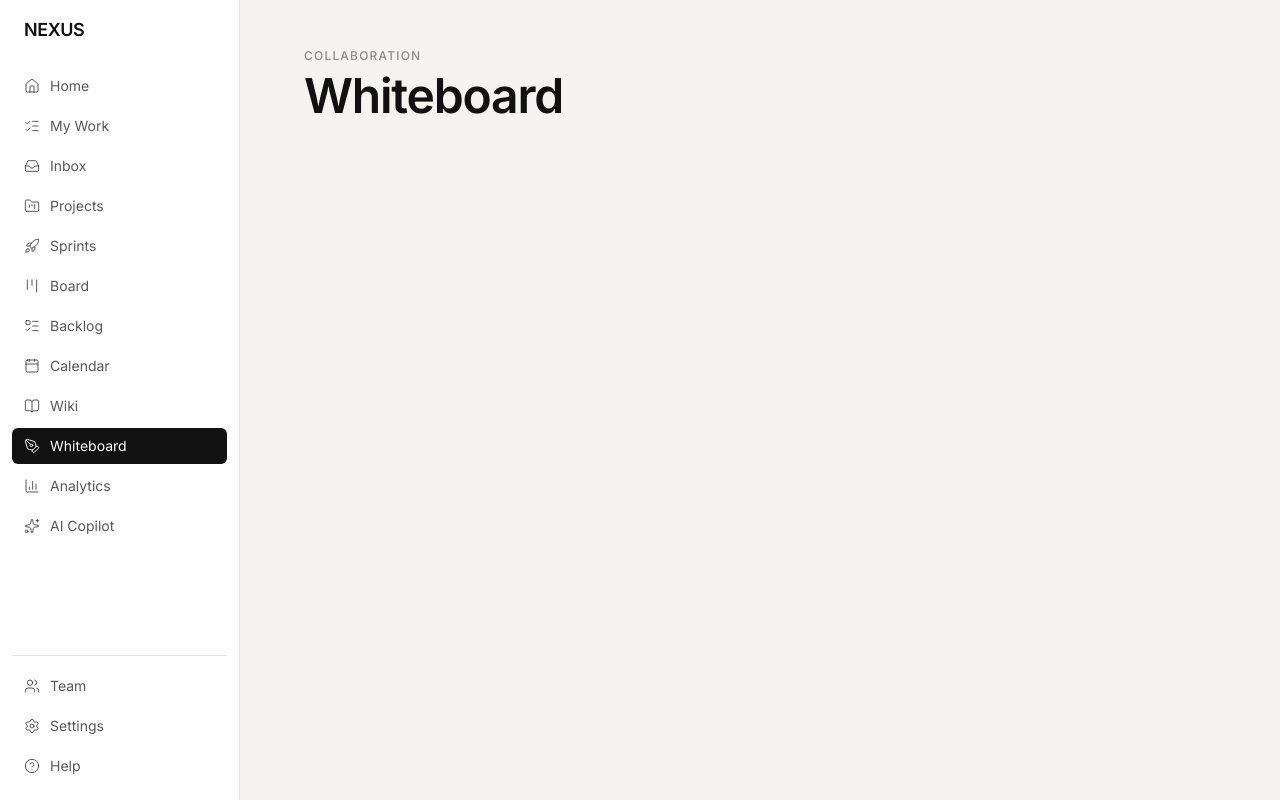
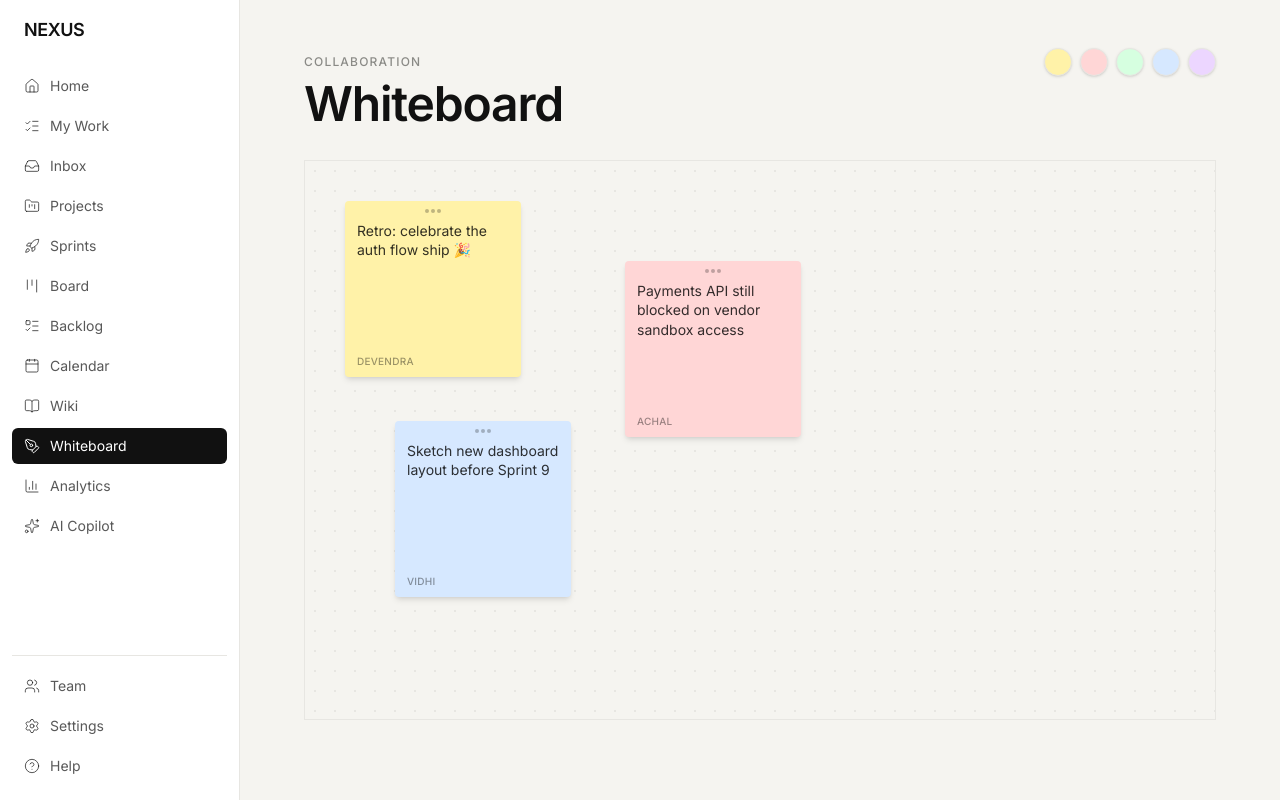
Before and after one commit to ferhennn/lexus, a React (Vite) app in the folder frontend/: page /whiteboard in a window 1280 px wide. Built offline with nearby package versions, Linux system fonts and the light colour scheme.

Commit message:
feat(frontend): build out Whiteboard page with draggable sticky notes

```diff
--- a/frontend/src/pages/Whiteboard.tsx
+++ b/frontend/src/pages/Whiteboard.tsx
@@ -1,5 +1,111 @@
-import { PagePlaceholder } from '../components/ui/PagePlaceholder'
+import { useRef, useState } from 'react'
+import { useAppStore, noteColors, type NoteColor } from '../store/useAppStore'
 
 export function Whiteboard() {
-  return <PagePlaceholder eyebrow="Collaboration" title="Whiteboard" />
+  const stickyNotes = useAppStore((s) => s.stickyNotes)
+  const addStickyNote = useAppStore((s) => s.addStickyNote)
+  const updateStickyNoteText = useAppStore((s) => s.updateStickyNoteText)
+  const moveStickyNote = useAppStore((s) => s.moveStickyNote)
+  const deleteStickyNote = useAppStore((s) => s.deleteStickyNote)
+
+  const boardRef = useRef<HTMLDivElement>(null)
+  const dragState = useRef<{ id: string; offsetX: number; offsetY: number } | null>(null)
+  const [draggingId, setDraggingId] = useState<string | null>(null)
+
+  function handlePointerDown(e: React.PointerEvent, id: string, noteX: number, noteY: number) {
+    const board = boardRef.current
+    if (!board) return
+    const rect = board.getBoundingClientRect()
+    dragState.current = {
+      id,
+      offsetX: e.clientX - rect.left - noteX,
+      offsetY: e.clientY - rect.top - noteY,
+    }
+    setDraggingId(id)
+    ;(e.target as Element).setPointerCapture(e.pointerId)
+  }
+
+  function handlePointerMove(e: React.PointerEvent) {
+    const drag = dragState.current
+    const board = boardRef.current
+    if (!drag || !board) return
+    const rect = board.getBoundingClientRect()
+    const x = Math.max(0, Math.min(e.clientX - rect.left - drag.offsetX, rect.width - 176))
+    const y = Math.max(0, Math.min(e.clientY - rect.top - drag.offsetY, rect.height - 176))
+    moveStickyNote(drag.id, x, y)
+  }
+
+  function handlePointerUp() {
+    dragState.current = null
+    setDraggingId(null)
+  }
+
+  return (
+    <div className="px-4 py-6 sm:px-8 sm:py-8 lg:px-16 lg:py-12">
+      <div className="mb-1 flex flex-wrap items-center justify-between gap-3">
+        <div className="text-xs font-medium uppercase tracking-widest text-mute">Collaboration</div>
+        <div className="flex gap-2">
+          {noteColors.map((color) => (
+            <button
+              key={color}
+              onClick={() => addStickyNote(color)}
+              className="h-7 w-7 rounded-full border border-line shadow-sm transition hover:scale-110"
+              style={{ backgroundColor: color }}
+              aria-label={`Add ${color} sticky note`}
+            />
+          ))}
+        </div>
+      </div>
+      <h1 className="text-3xl font-semibold tracking-tight text-ink sm:text-4xl lg:text-5xl">
+        Whiteboard
+      </h1>
+
+      <div
+        ref={boardRef}
+        onPointerMove={handlePointerMove}
+        onPointerUp={handlePointerUp}
+        className="relative mt-8 h-[560px] w-full overflow-hidden border border-line bg-paper bg-[radial-gradient(#e7e6e2_1px,transparent_1px)] [background-size:20px_20px]"
+      >
+        {stickyNotes.length === 0 && (
+          <div className="flex h-full items-center justify-center text-sm text-mute">
+            Click a color above to drop a sticky note.
+          </div>
+        )}
+        {stickyNotes.map((note) => (
+          <div
+            key={note.id}
+            style={{ left: note.x, top: note.y, backgroundColor: note.color as NoteColor }}
+            className={`group absolute flex h-44 w-44 flex-col rounded-sm shadow-md touch-none ${
+              draggingId === note.id ? 'z-10 shadow-lg' : ''
+            }`}
+          >
+            <div
+              onPointerDown={(e) => handlePointerDown(e, note.id, note.x, note.y)}
+              className="flex h-5 shrink-0 cursor-grab items-center justify-center gap-0.5 active:cursor-grabbing"
+            >
+              <span className="h-1 w-1 rounded-full bg-black/25" />
+              <span className="h-1 w-1 rounded-full bg-black/25" />
+              <span className="h-1 w-1 rounded-full bg-black/25" />
+            </div>
+            <button
+              onClick={() => deleteStickyNote(note.id)}
+              className="absolute right-1.5 top-1.5 hidden h-5 w-5 items-center justify-center rounded-full bg-black/10 text-xs text-black/60 hover:bg-black/20 group-hover:flex"
+              aria-label="Delete note"
+            >
+              ✕
+            </button>
+            <textarea
+              value={note.text}
+              onChange={(e) => updateStickyNoteText(note.id, e.target.value)}
+              placeholder="Write something..."
+              className="min-h-0 w-full flex-1 resize-none bg-transparent px-3 pb-1 text-sm leading-snug text-black/80 outline-none placeholder:text-black/40"
+            />
+            <div className="shrink-0 px-3 pb-2 text-[10px] font-medium uppercase tracking-wide text-black/40">
+              {note.author}
+            </div>
+          </div>
+        ))}
+      </div>
+    </div>
+  )
 }
--- a/frontend/src/store/useAppStore.ts
+++ b/frontend/src/store/useAppStore.ts
@@ -90,6 +90,24 @@ const seedWikiPages: WikiPage[] = [
   },
 ]
 
+export const noteColors = ['#fff2a8', '#ffd6d6', '#d6ffe0', '#d6e8ff', '#ecd6ff'] as const
+export type NoteColor = (typeof noteColors)[number]
+
+export interface StickyNote {
+  id: string
+  text: string
+  color: NoteColor
+  x: number
+  y: number
+  author: string
+}
+
+const seedStickyNotes: StickyNote[] = [
+  { id: 'note-1', text: 'Retro: celebrate the auth flow ship 🎉', color: '#fff2a8', x: 40, y: 40, author: 'Devendra' },
+  { id: 'note-2', text: 'Payments API still blocked on vendor sandbox access', color: '#ffd6d6', x: 320, y: 100, author: 'Achal' },
+  { id: 'note-3', text: 'Sketch new dashboard layout before Sprint 9', color: '#d6e8ff', x: 90, y: 260, author: 'Vidhi' },
+]
+
 export type NotificationCategory = 'MENTIONS' | 'TASKS' | 'PROJECTS' | 'AI' | 'SYSTEM'
 
 export interface Notification {
@@ -167,8 +185,13 @@ interface AppState {
   notifications: Notification[]
   members: Member[]
   wikiPages: WikiPage[]
+  stickyNotes: StickyNote[]
   settings: Settings
   taskCounter: number
+  addStickyNote: (color: NoteColor) => StickyNote
+  updateStickyNoteText: (id: string, text: string) => void
+  moveStickyNote: (id: string, x: number, y: number) => void
+  deleteStickyNote: (id: string) => void
   addMember: (input: NewMemberInput) => Member
   addWikiPage: (input: NewWikiPageInput) => WikiPage
   updateWikiPage: (id: string, input: { title: string; content: string }) => void
@@ -201,8 +224,38 @@ export const useAppStore = create<AppState>()(
   notifications: seedNotifications,
   members: seedMembers,
   wikiPages: seedWikiPages,
+  stickyNotes: seedStickyNotes,
   settings: defaultSettings,
   taskCounter: 191,
+
+  addStickyNote: (color) => {
+    const newNote: StickyNote = {
+      id: `note-${Date.now()}`,
+      text: '',
+      color,
+      x: 40 + Math.round(Math.random() * 120),
+      y: 40 + Math.round(Math.random() * 80),
+      author: get().settings.displayName,
+    }
+    set((state) => ({ stickyNotes: [...state.stickyNotes, newNote] }))
+    return newNote
+  },
+
+  updateStickyNoteText: (id, text) => {
+    set((state) => ({
+      stickyNotes: state.stickyNotes.map((n) => (n.id === id ? { ...n, text } : n)),
+    }))
+  },
+
+  moveStickyNote: (id, x, y) => {
+    set((state) => ({
+      stickyNotes: state.stickyNotes.map((n) => (n.id === id ? { ...n, x, y } : n)),
+    }))
+  },
+
+  deleteStickyNote: (id) => {
+    set((state) => ({ stickyNotes: state.stickyNotes.filter((n) => n.id !== id) }))
+  },
 
   addWikiPage: (input) => {
     const id = input.title.toLowerCase().replace(/[^a-z0-9]+/g, '-').replace(/(^-|-$)/g, '') || `page-${Date.now()}`
@@ -402,6 +455,7 @@ export const useAppStore = create<AppState>()(
       notifications: seedNotifications,
       members: seedMembers,
       wikiPages: seedWikiPages,
+      stickyNotes: seedStickyNotes,
       settings: defaultSettings,
       taskCounter: 191,
     })
```
